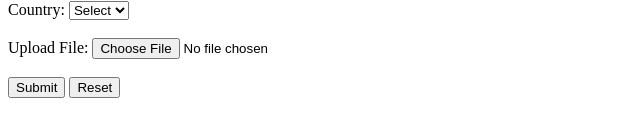
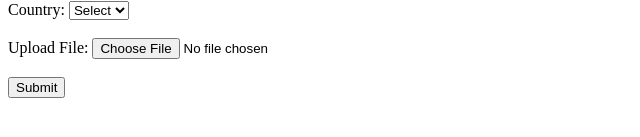
Before and after one commit to shubhammarathe14/myrepository, a plain HTML site: page index.html in a window 1280 px wide. Shown: the part 347-484 px from the top of the page, without its empty margins (0-640 px from the left). Drawn offline with Linux system fonts and the light colour scheme.

Commit message:
Remove reset

```diff
--- a/index.html
+++ b/index.html
@@ -47,7 +47,6 @@
     <input type="file" id="file" name="file" />
     <br /><br />
     <button type="submit">Submit</button>
-    <button type="reset">Reset</button>
   </form>
 </body>
 </html>
```
